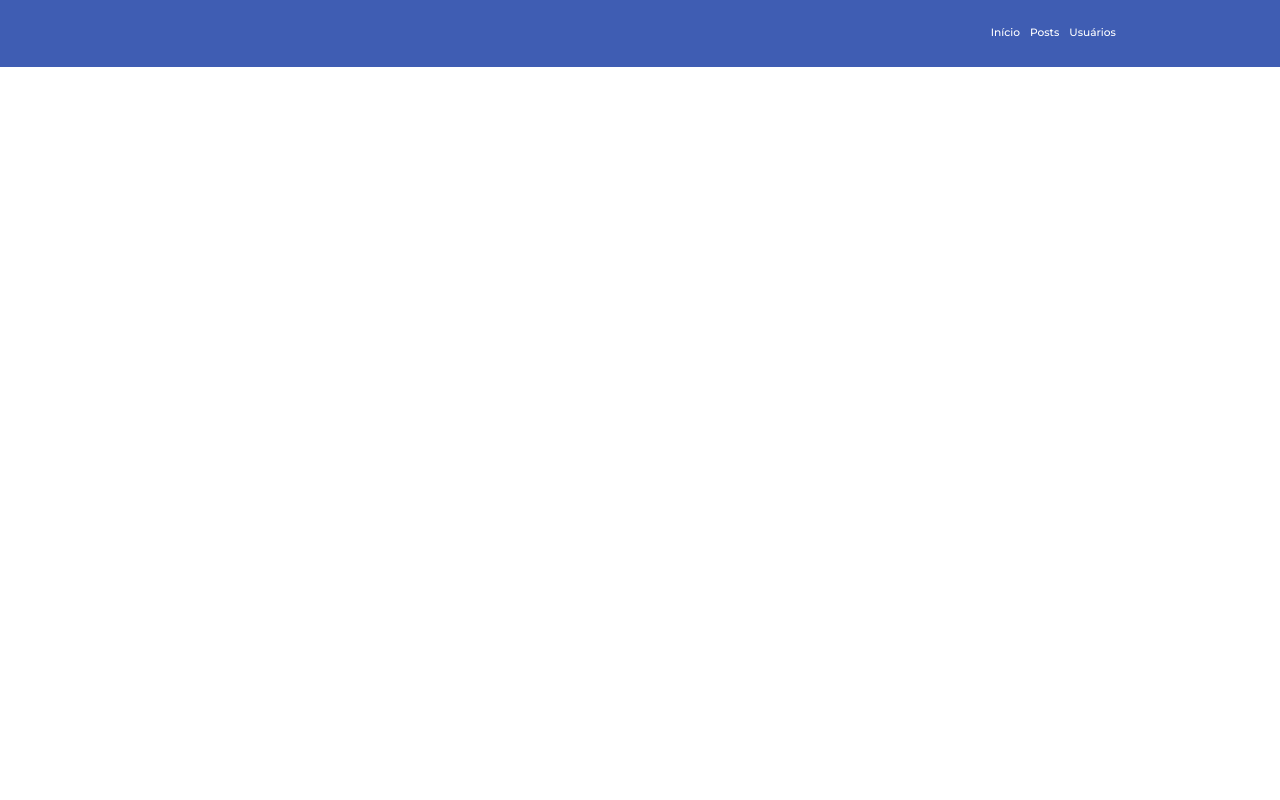
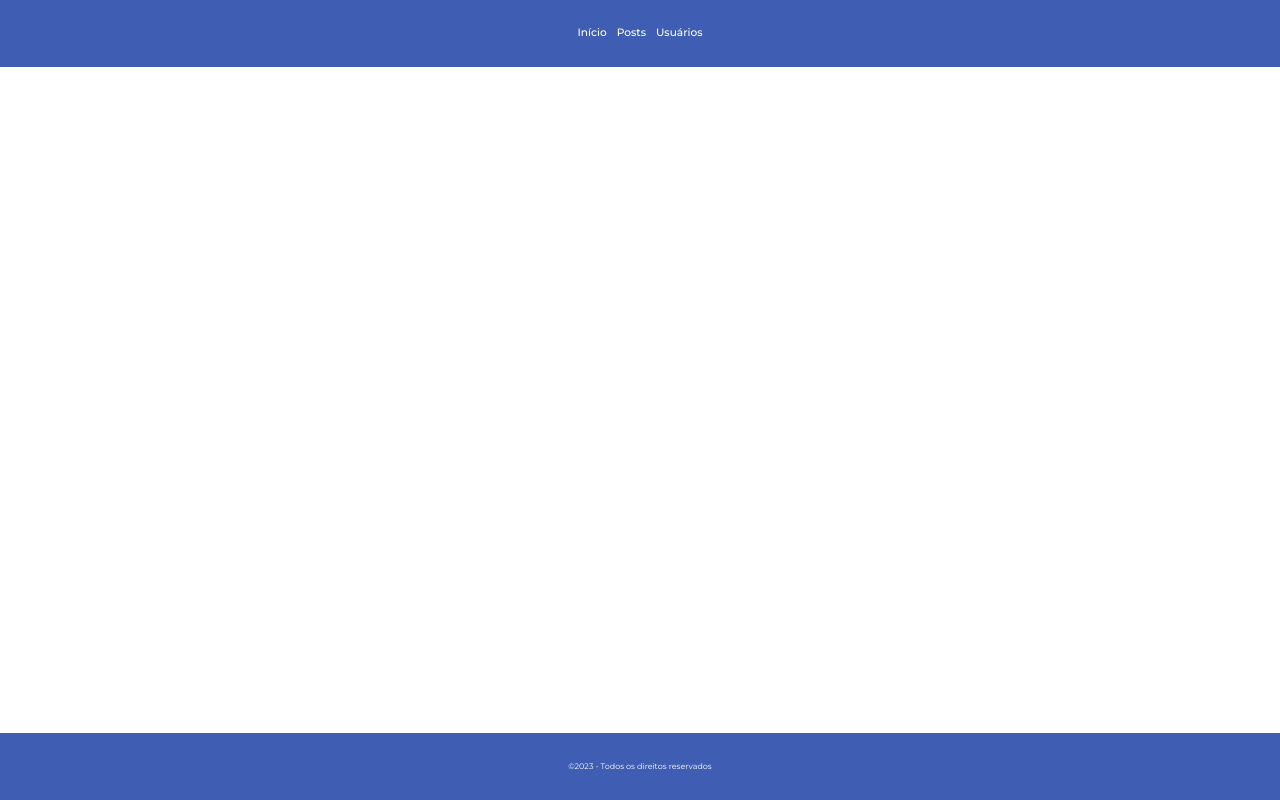
Before and after one commit to bruno-caike/posts-project, a React (Vite) app: page / in a window 1280 px wide. Built offline with nearby package versions, Linux system fonts and the light colour scheme.

Commit message:
finalizado o footer

```diff
--- a/src/assets/sass/pages/_custom.scss
+++ b/src/assets/sass/pages/_custom.scss
@@ -3,9 +3,7 @@
     @include bg-color(color-primary-100);
     > div {
         > ul {
-            @include d-flex;
-            @include items-center;
-            justify-content: flex-end;
+            @include center;
             height: 10rem;
 
             > li {
@@ -23,3 +21,23 @@
     }
 }
 // end header-page
+
+// begin tag main
+main {
+    min-height: calc(100vh - 20rem);
+}
+// end tag main
+
+// begin footer-page
+.footer-page {
+    @include bg-color(color-primary-100);
+    @include color(color-white);
+    @include center;
+    > div {
+        @include center;
+        text-align: center;
+        font-size: 1.2rem;
+        height: 10rem;
+    }
+}
+// end footer-page
--- a/src/components/Base.jsx
+++ b/src/components/Base.jsx
@@ -1,11 +1,15 @@
 import Header from './Header';
+import Footer from './Footer';
 
 import '../assets/sass/app.scss';
 
 const App = () => (
     <>
         <Header />
+        <main>
 
+        </main>
+        <Footer />
     </>
 );
 
--- /dev/null
+++ b/src/components/Footer.jsx
@@ -0,0 +1,9 @@
+const Footer = () => (
+    <footer className="footer-page">
+        <div className="container">
+            <p>©2023 - Todos os direitos reservados</p>
+        </div>
+    </footer>
+);
+
+export default Footer;
```
